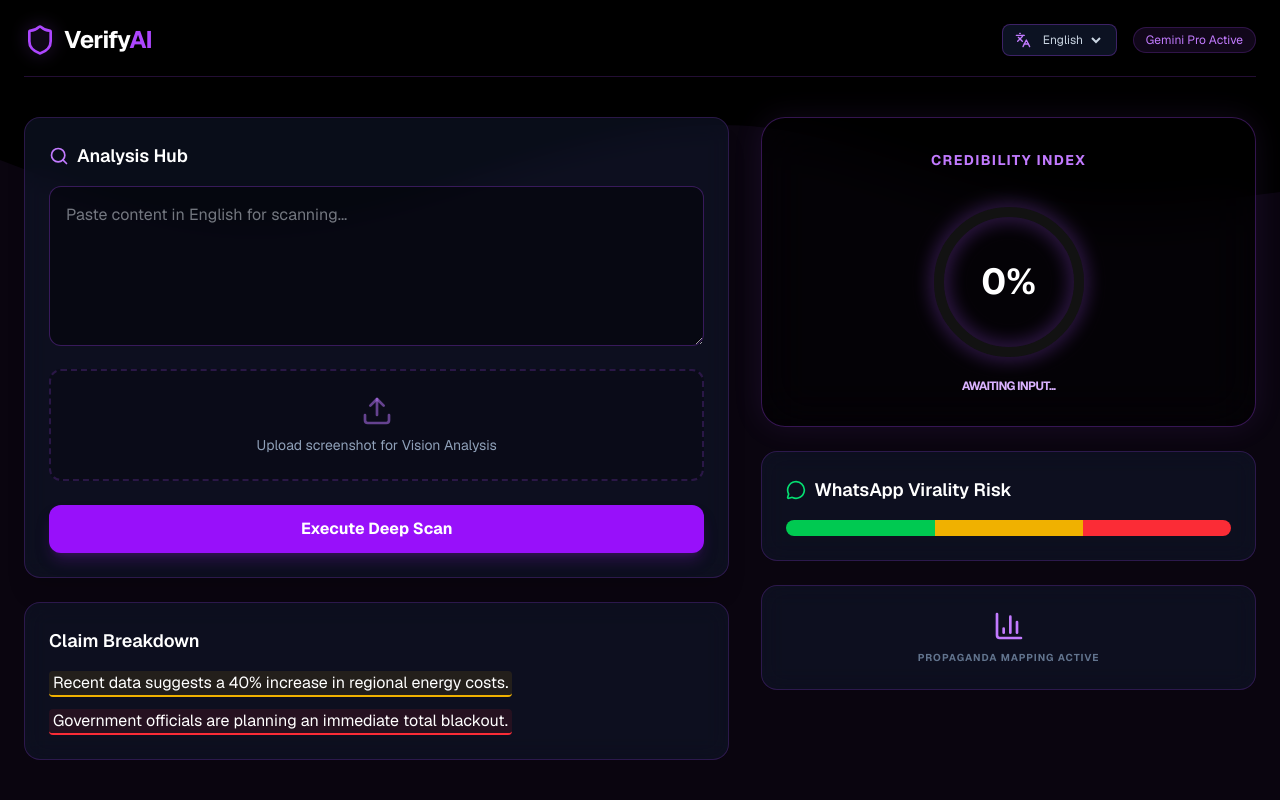
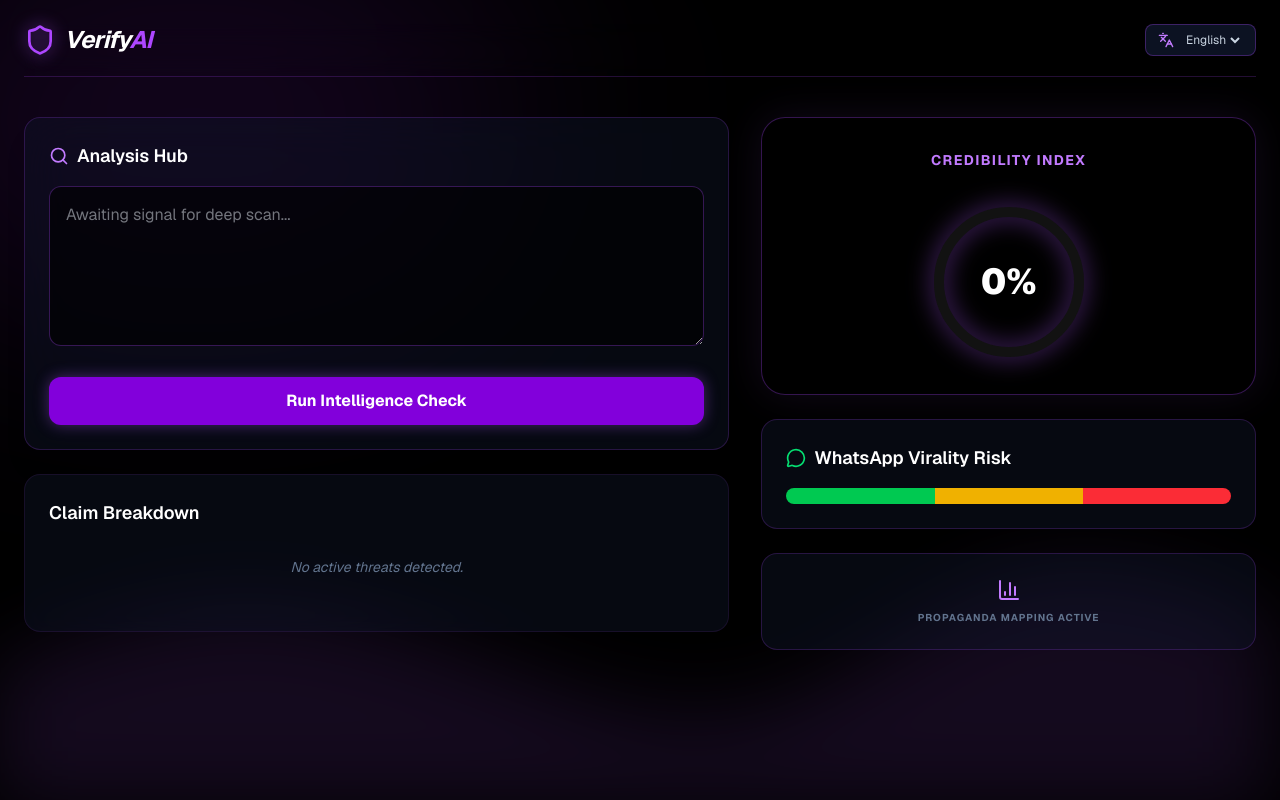
Before and after one commit to vanshika270506/verify-ai, a Next.js app: page / in a window 1280 px wide. Built offline with nearby package versions, Linux system fonts and the light colour scheme.

Commit message:
fix: injected global CSS keyframes for neon purple moving background

```diff
--- a/src/app/page.js
+++ b/src/app/page.js
@@ -1,17 +1,12 @@
 'use client';
 import React, { useState } from 'react';
-import { Shield, Search, Upload, BarChart3, Globe, MessageCircle, Languages, Activity } from 'lucide-react';
+import { Shield, Search, Upload, BarChart3, MessageCircle, Languages } from 'lucide-react';
 
 export default function VerifyAIDashboard() {
   const [input, setInput] = useState('');
   const [isAnalyzing, setIsAnalyzing] = useState(false);
   const [language, setLanguage] = useState('English');
   const [score, setScore] = useState(0);
-
-  const mockClaims = [
-    { text: "Recent data suggests a 40% increase in regional energy costs.", status: "neutral", reason: "Verified by local utility reports." },
-    { text: "Government officials are planning an immediate total blackout.", status: "false", reason: "This is a recurring viral hoax with no official basis." }
-  ];
 
   const handleVerify = () => {
     if (!input) return;
@@ -25,31 +20,40 @@ export default function VerifyAIDashboard() {
   return (
     <div className="relative min-h-screen bg-black text-slate-200 p-6 font-sans overflow-hidden">
 
+      {/* CSS INJECTION FOR THE MOVING WAVE */}
+      <style jsx global>{`
+        @keyframes waveMove {
+          0% { transform: translateX(0) translateY(0); }
+          50% { transform: translateX(-10px) translateY(15px); }
+          100% { transform: translateX(0) translateY(0); }
+        }
+        .neon-wave {
+          animation: waveMove 8s ease-in-out infinite;
+          filter: blur(40px);
+        }
+      `}</style>
+
       {/* --- GLOBAL NEON PURPLE MOVING WAVE BACKGROUND --- */}
-      <div className="fixed inset-0 z-0 opacity-30 pointer-events-none">
-        <svg className="absolute bottom-0 w-full h-full" viewBox="0 0 1440 800" preserveAspectRatio="none">
-          <path fill="rgba(168, 85, 247, 0.2)" d="M0,160L48,176C96,192,192,224,288,224C384,224,480,192,576,165.3C672,139,768,117,864,128C960,139,1056,181,1152,197.3C1248,213,1344,203,1392,197.3L1440,192L1440,800L1392,800C1344,800,1248,800,1152,800C1056,800,960,800,864,800C768,800,672,800,576,800C480,800,384,800,288,800C192,800,96,800,48,800L0,800Z">
-            <animate
-              attributeName="d"
-              dur="10s"
-              repeatCount="indefinite"
-              values="
-                M0,160L48,176C96,192,192,224,288,224C384,224,480,192,576,165.3C672,139,768,117,864,128C960,139,1056,181,1152,197.3C1248,213,1344,203,1392,197.3L1440,192L1440,800L1392,800C1344,800,1248,800,1152,800C1056,800,960,800,864,800C768,800,672,800,576,800C480,800,384,800,288,800C192,800,96,800,48,800L0,800Z;
-                M0,250L48,220C96,190,192,130,288,140C384,150,480,230,576,240C672,250,768,190,864,160C960,130,1056,130,1152,150C1248,170,1344,210,1392,230L1440,250L1440,800L1392,800C1344,800,1248,800,1152,800C1056,800,960,800,864,800C768,800,672,800,576,800C480,800,384,800,288,800C192,800,96,800,48,800L0,800Z;
-                M0,160L48,176C96,192,192,224,288,224C384,224,480,192,576,165.3C672,139,768,117,864,128C960,139,1056,181,1152,197.3C1248,213,1344,203,1392,197.3L1440,192L1440,800L1392,800C1344,800,1248,800,1152,800C1056,800,960,800,864,800C768,800,672,800,576,800C480,800,384,800,288,800C192,800,96,800,48,800L0,800Z
-              "
-            />
-          </path>
+      <div className="fixed inset-0 z-0 pointer-events-none">
+        {/* Glow Spot 1 */}
+        <div className="absolute top-[-10%] left-[-10%] w-[50%] h-[50%] bg-purple-900/20 rounded-full blur-[120px]" />
+
+        {/* The Animated SVG Wave */}
+        <svg className="absolute bottom-0 w-full h-[60%] opacity-40 neon-wave" viewBox="0 0 1440 320" preserveAspectRatio="none">
+          <path
+            fill="rgba(168, 85, 247, 0.3)"
+            d="M0,224L48,213.3C96,203,192,181,288,181.3C384,181,480,203,576,224C672,245,768,267,864,250.7C960,235,1056,181,1152,165.3C1248,149,1344,171,1392,181.3L1440,192L1440,320L1392,320C1344,320,1248,320,1152,320C1056,320,960,320,864,320C768,320,672,320,576,320C480,320,384,320,288,320C192,320,96,320,48,320L0,320Z"
+          />
         </svg>
       </div>
 
-      {/* Main Content (Z-10 to stay above background) */}
+      {/* Main Content */}
       <div className="relative z-10 max-w-7xl mx-auto">
         {/* Header */}
-        <nav className="flex justify-between items-center mb-10 border-b border-purple-500/20 pb-5 backdrop-blur-sm">
+        <nav className="flex justify-between items-center mb-10 border-b border-purple-500/20 pb-5 backdrop-blur-md">
           <div className="flex items-center gap-2">
-            <Shield className="text-purple-500 w-8 h-8 drop-shadow-[0_0_8px_rgba(168,85,247,0.5)]" />
-            <h1 className="text-2xl font-bold tracking-tight text-white">Verify<span className="text-purple-500">AI</span></h1>
+            <Shield className="text-purple-500 w-8 h-8 drop-shadow-[0_0_8px_rgba(168,85,247,0.8)]" />
+            <h1 className="text-2xl font-bold tracking-tight text-white italic">Verify<span className="text-purple-500">AI</span></h1>
           </div>
 
           <div className="flex items-center gap-4">
@@ -62,55 +66,39 @@ export default function VerifyAIDashboard() {
               >
                 <option value="English">English</option>
                 <option value="Hindi">Hindi</option>
-                <option value="Spanish">Spanish</option>
               </select>
             </div>
-            <span className="text-xs bg-purple-500/10 text-purple-400 px-3 py-1 rounded-full border border-purple-500/20">
-              Gemini Pro Active
-            </span>
           </div>
         </nav>
 
         <div className="grid grid-cols-1 lg:grid-cols-12 gap-8">
 
           {/* Left Column */}
-          <div className="lg:col-span-7 space-y-6 text-white">
-            <div className="bg-slate-900/60 p-6 rounded-2xl border border-purple-500/20 shadow-xl backdrop-blur-md">
+          <div className="lg:col-span-7 space-y-6">
+            <div className="bg-slate-900/40 p-6 rounded-2xl border border-purple-500/20 shadow-xl backdrop-blur-xl">
               <h2 className="text-lg font-semibold mb-4 flex items-center gap-2 text-white">
                 <Search className="w-5 h-5 text-purple-400" /> Analysis Hub
               </h2>
 
               <textarea
-                className="w-full h-40 bg-black/40 border border-purple-500/30 rounded-xl p-4 text-slate-200 focus:ring-2 focus:ring-purple-500 outline-none transition-all"
-                placeholder={`Paste content in ${language} for scanning...`}
+                className="w-full h-40 bg-black/60 border border-purple-500/30 rounded-xl p-4 text-slate-200 focus:ring-2 focus:ring-purple-600 outline-none"
+                placeholder="Awaiting signal for deep scan..."
                 value={input}
                 onChange={(e) => setInput(e.target.value)}
               />
 
-              <div className="mt-4 border-2 border-dashed border-purple-500/20 rounded-xl p-6 text-center hover:border-purple-500/50 bg-black/20">
-                <input type="file" accept="image/*" className="hidden" id="image-upload" />
-                <label htmlFor="image-upload" className="cursor-pointer">
-                  <Upload className="w-8 h-8 mx-auto mb-2 text-purple-400/50" />
-                  <p className="text-sm text-slate-400">Upload screenshot for Vision Analysis</p>
-                </label>
-              </div>
-
               <button
                 onClick={handleVerify}
-                className="w-full mt-6 bg-purple-600 hover:bg-purple-500 text-white font-bold py-3 rounded-xl transition-all shadow-lg shadow-purple-900/40"
+                className="w-full mt-6 bg-purple-700 hover:bg-purple-600 text-white font-bold py-3 rounded-xl transition-all shadow-[0_0_15px_rgba(168,85,247,0.4)]"
               >
-                {isAnalyzing ? "Scanning Neural Patterns..." : "Execute Deep Scan"}
+                {isAnalyzing ? "Processing..." : "Run Intelligence Check"}
               </button>
             </div>
 
-            <div className="bg-slate-900/60 p-6 rounded-2xl border border-purple-500/20 backdrop-blur-md">
-              <h2 className="text-lg font-semibold mb-4 text-white">Claim Breakdown</h2>
-              <div className="space-y-3">
-                {mockClaims.map((claim, i) => (
-                  <span key={i} className={`inline-block px-1 rounded border-b-2 ${claim.status === 'false' ? 'bg-red-500/10 border-red-500' : 'bg-yellow-500/10 border-yellow-500'}`}>
-                    {claim.text}{" "}
-                  </span>
-                ))}
+            <div className="bg-slate-900/40 p-6 rounded-2xl border border-purple-500/10 backdrop-blur-md">
+              <h2 className="text-lg font-semibold text-white">Claim Breakdown</h2>
+              <div className="h-20 flex items-center justify-center text-slate-500 italic text-sm">
+                No active threats detected.
               </div>
             </div>
           </div>
@@ -118,12 +106,12 @@ export default function VerifyAIDashboard() {
           {/* Right Column */}
           <div className="lg:col-span-5 space-y-6">
 
-            {/* Credibility Index Section (Now with dark glass effect) */}
-            <div className="bg-black/60 rounded-3xl border border-purple-500/30 p-8 flex flex-col items-center backdrop-blur-xl shadow-[0_0_30px_rgba(168,85,247,0.1)]">
-              <h2 className="text-sm font-bold uppercase tracking-widest text-purple-400 mb-8">Credibility Index</h2>
+            {/* Credibility Index */}
+            <div className="bg-black/60 rounded-3xl border border-purple-500/30 p-8 flex flex-col items-center backdrop-blur-2xl shadow-[0_0_40px_rgba(168,85,247,0.1)]">
+              <h2 className="text-sm font-bold uppercase tracking-widest text-purple-400 mb-8 text-center">Credibility Index</h2>
 
               <div className="relative flex items-center justify-center">
-                <svg className="w-40 h-40 transform -rotate-90 drop-shadow-[0_0_10px_rgba(168,85,247,0.5)]">
+                <svg className="w-40 h-40 transform -rotate-90 drop-shadow-[0_0_12px_rgba(168,85,247,0.6)]">
                   <circle cx="80" cy="80" r="70" stroke="#121212" strokeWidth="10" fill="transparent" />
                   <circle
                     cx="80" cy="80" r="70"
@@ -135,26 +123,23 @@ export default function VerifyAIDashboard() {
                     className="transition-all duration-1000 ease-out"
                   />
                 </svg>
-                <span className="absolute text-4xl font-bold text-white">{score}%</span>
+                <span className="absolute text-4xl font-black text-white">{score}%</span>
               </div>
-              <p className="mt-4 text-xs font-bold text-purple-300 uppercase tracking-tighter">
-                {score > 0 ? 'Neural Signal Verified' : 'Awaiting Input...'}
-              </p>
             </div>
 
-            <div className="bg-slate-900/60 p-6 rounded-2xl border border-purple-500/20 backdrop-blur-md">
+            <div className="bg-slate-900/40 p-6 rounded-2xl border border-purple-500/20 backdrop-blur-md">
               <h2 className="text-lg font-semibold mb-4 flex items-center gap-2 text-white">
                 <MessageCircle className="w-5 h-5 text-green-400" /> WhatsApp Virality Risk
               </h2>
-              <div className="h-4 w-full bg-black/40 rounded-full overflow-hidden flex">
+              <div className="h-4 w-full bg-black/60 rounded-full overflow-hidden flex">
                 <div className="h-full bg-green-500 w-1/3" />
                 <div className="h-full bg-yellow-500 w-1/3" />
                 <div className="h-full bg-red-500 w-1/3" />
               </div>
             </div>
 
-            <div className="bg-slate-900/60 p-6 rounded-2xl border border-purple-500/20 backdrop-blur-md text-center">
-               <BarChart3 className="w-8 h-8 text-purple-400 mx-auto mb-2" />
+            <div className="bg-slate-900/40 p-6 rounded-2xl border border-purple-500/20 text-center">
+               <BarChart3 className="w-6 h-6 text-purple-400 mx-auto mb-2" />
                <p className="text-[10px] text-slate-500 uppercase tracking-widest font-bold">Propaganda Mapping Active</p>
             </div>
 
```
